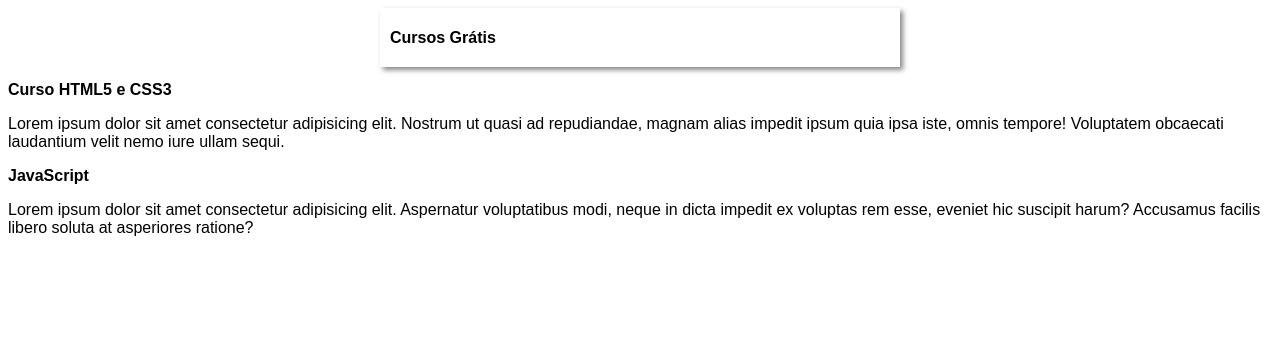
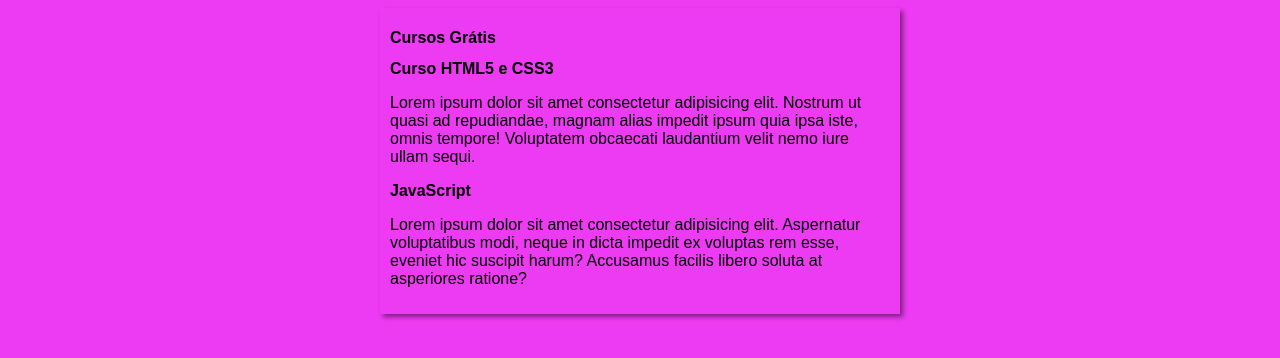
Before and after one commit to silverhes/Projeto-site, a plain HTML site: page index.html in a window 1280 px wide. Drawn offline with Linux system fonts and the light colour scheme.

Commit message:
Alterações gerais

```diff
--- a/Estilos/style.css
+++ b/Estilos/style.css
@@ -4,7 +4,7 @@
 }
 
 body{
-   background-color: white;
+   background-color: rgb(237, 59, 243);
 }
 
 main{
```
Also changed, not shown: index.html (+2 -1 lines).
